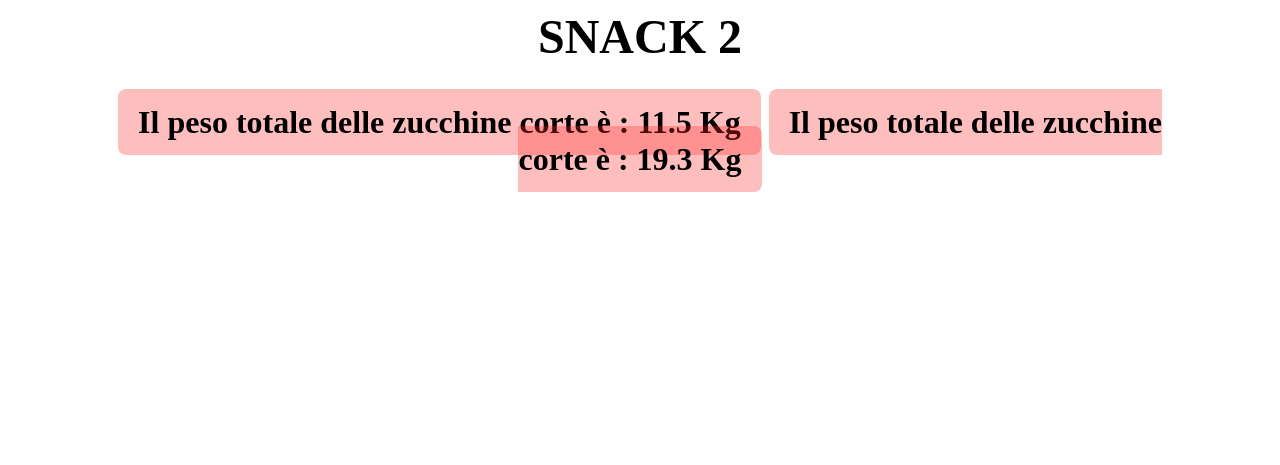
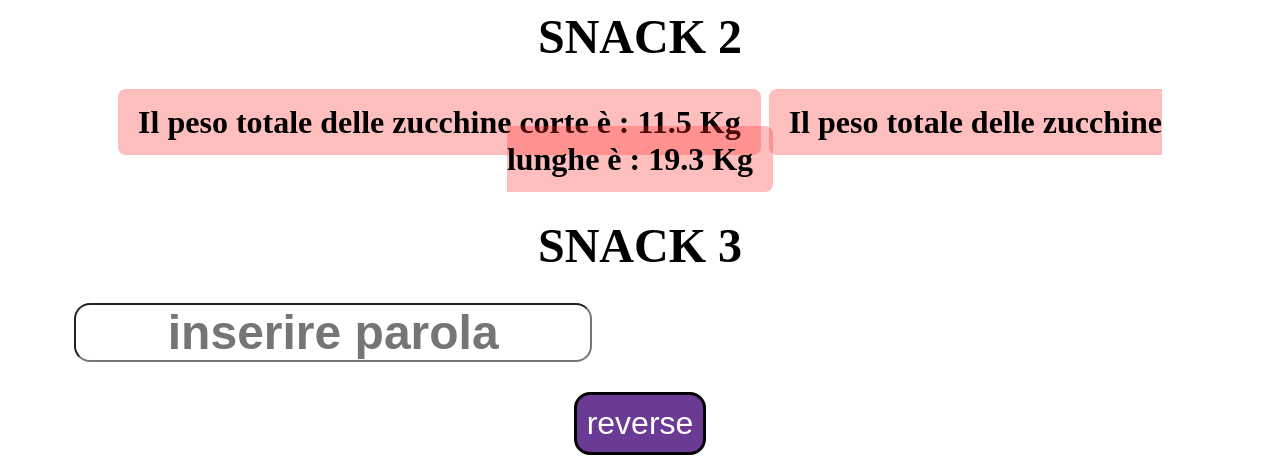
Before and after one commit to andrearep/js-jsnacks-blocco-5, a plain HTML site: page index.html in a window 1280 px wide. Shown: the part 747-1212 px from the top of the page. Before the commit the page ends 955 px from the top, so only its background shows below. Drawn offline with Linux system fonts and the light colour scheme.

Commit message:
aggiunto stile snack 3

```diff
--- a/assets/css/style.css
+++ b/assets/css/style.css
@@ -44,3 +44,24 @@ h1{
 .bg_red{
     background-color: rgba(255, 40, 40, 0.3);
 }
+input, #parola_reverse{
+    font-size: 3rem;
+    width: 45%;
+    border-radius: 1rem;
+    margin: 20px 10px;
+    text-align: center;
+    font-weight: bolder;
+}
+.button{
+    display: flex;
+    justify-content: center;
+}
+button{
+    font-size: 2rem;
+    padding: 10px;
+    border-radius: 1rem;
+    border: 3px solid black;
+    margin: 10px;
+    color: white;
+    background-color: rgb(106, 58, 148);
+}
--- a/assets/js/main.js
+++ b/assets/js/main.js
@@ -116,7 +116,7 @@ document.querySelector("#snack2").insertAdjacentHTML("beforeend",
     `
 <div class="div_risultato">
 <span  class="risultato bg_red"> Il peso totale delle zucchine corte è : ${pesoZucchineCorte} Kg</span>
-<span  class="risultato bg_red"> Il peso totale delle zucchine corte è : ${pesoZucchineLunghe} Kg</span>
+<span  class="risultato bg_red"> Il peso totale delle zucchine lunghe è : ${pesoZucchineLunghe} Kg</span>
 </div >
     ` )
 
@@ -131,7 +131,9 @@ function reverseWord(stringa) {
     reverse = reverse.join("")
     return reverse;
 }
-console.log(reverseWord("ciao"));
+document.querySelector(".reverse_word").addEventListener("click", function () {
+    document.querySelector("#parola_reverse").innerHTML = "parola ribaltata: <br>" + reverseWord(document.querySelector(".input").value)
+})
 
 /*Snack 4:
 Scrivi una funzione che fonda due array(aventi lo stesso numero di elementi) prendendo alternativamente gli elementi da uno e dall’altro
--- a/index.html
+++ b/index.html
@@ -17,11 +17,25 @@
         </div>
     </section>
 
-    <!-- snack  -->
+    <!-- snack  2-->
     <section class="section2">
         <h1>SNACK 2</h1>
         <div id="snack2" class="container">
         </div>
+    </section>
+
+    <!-- snack  3-->
+    <section class="section2">
+        <h1>SNACK 3</h1>
+        <div class="container ">
+            <input class="input" type="text" placeholder="inserire parola">
+            <span id="parola_reverse"></span>
+
+        </div>
+        <div class="button">
+            <button class="reverse_word">reverse</button>
+        </div>
+
     </section>
 
     <script src="./assets/js/main.js"></script>
```
